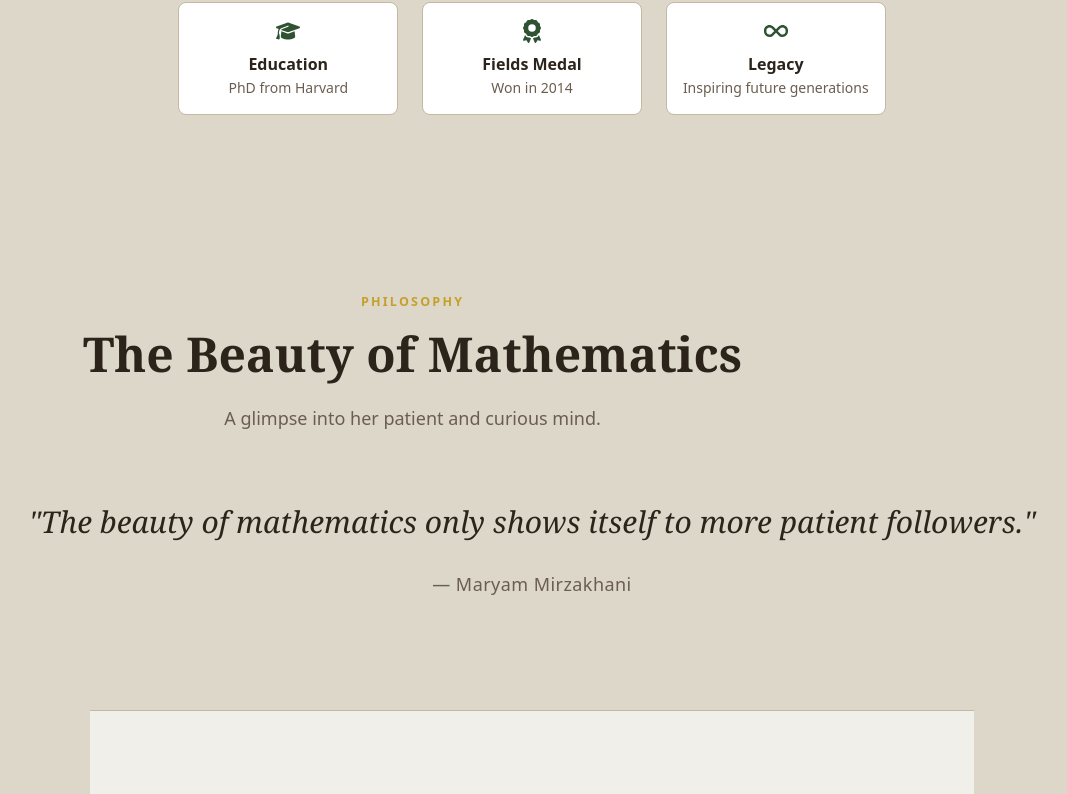
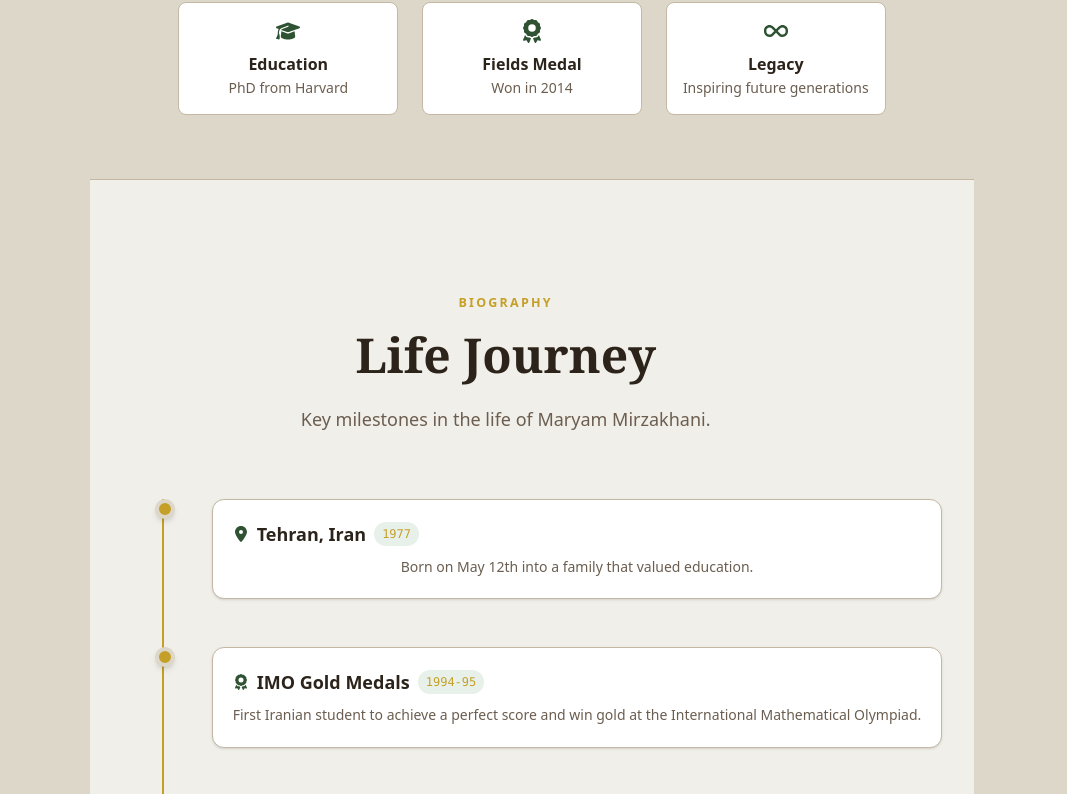
Before and after one commit to zibanoori/mirzakhani-inspire, a React (Vite) app: page / in a window 1280 px wide. Shown: the part 420-1214 px from the top of the page, without its empty margins (108-1175 px from the left). Built offline with nearby package versions, Linux system fonts and the light colour scheme.

Commit message:
Refactor: remove quote section for cleaner layout

```diff
--- a/src/App.jsx
+++ b/src/App.jsx
@@ -1,7 +1,7 @@
 import { useTheme } from "./useTheme";
-import { person, hero, stats, quote, timeline } from "./data/content";
+import { person, hero, stats, timeline } from "./data/content";
 import { FaInfinity } from "react-icons/fa6";
-import Reveal from "./Reveal";
+import Reveal from "./components/Reveal";
 import Section from "./components/Section";
 import "./App.css";
 
@@ -39,20 +39,6 @@ function App() {
           ))}
         </div>
 
-        {/* Quote Section */}
-        <Section
-          id="quote"
-          eyebrow="Philosophy"
-          title="The Beauty of Mathematics"
-          intro="A glimpse into her patient and curious mind."
-        >
-          <blockquote className="font-serif text-2xl md:text-3xl text-ink italic leading-relaxed mb-6">
-            "{quote.text}"
-          </blockquote>
-          <div className="text-muted font-sans text-lg tracking-wide">
-            — {quote.author}
-          </div>
-        </Section>
         {/* Timeline Section */}
         <Section
           id="timeline"
```
